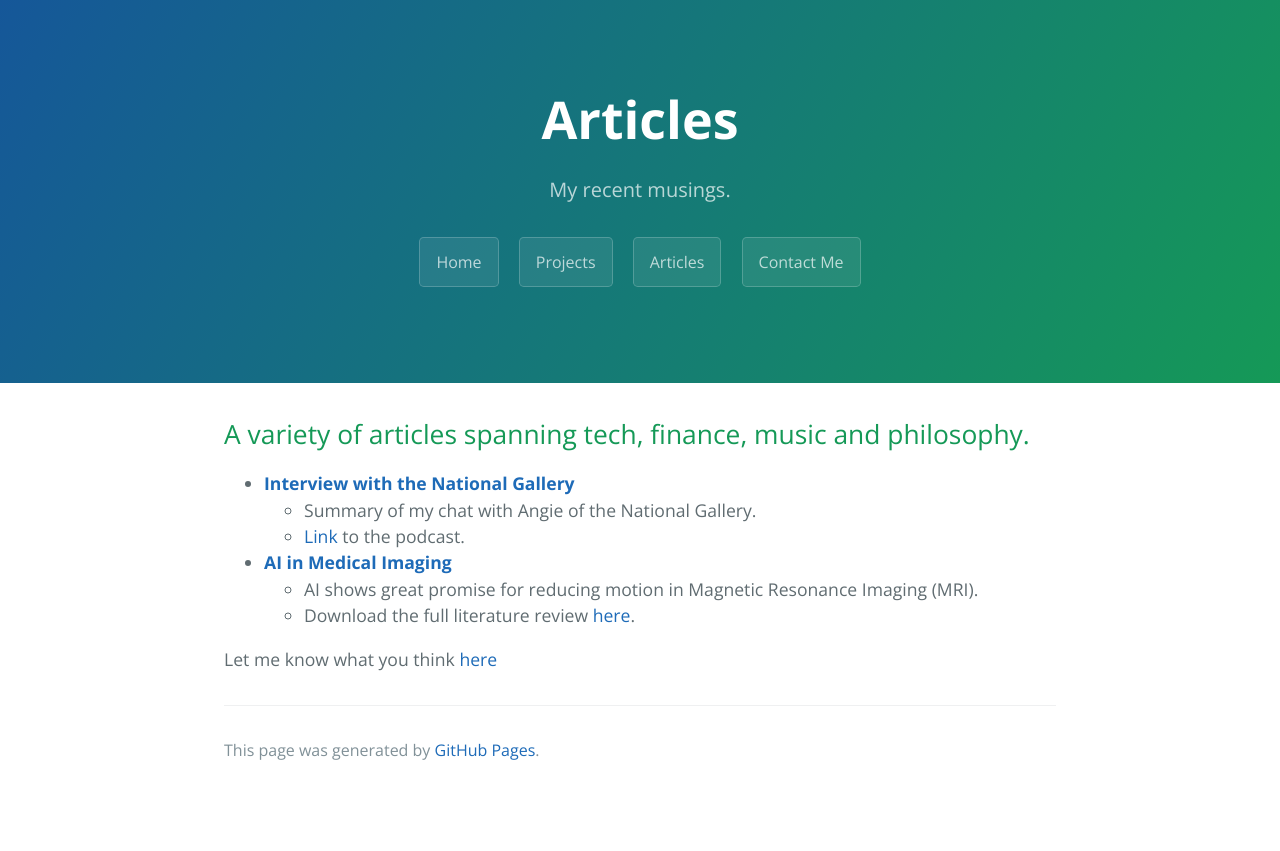
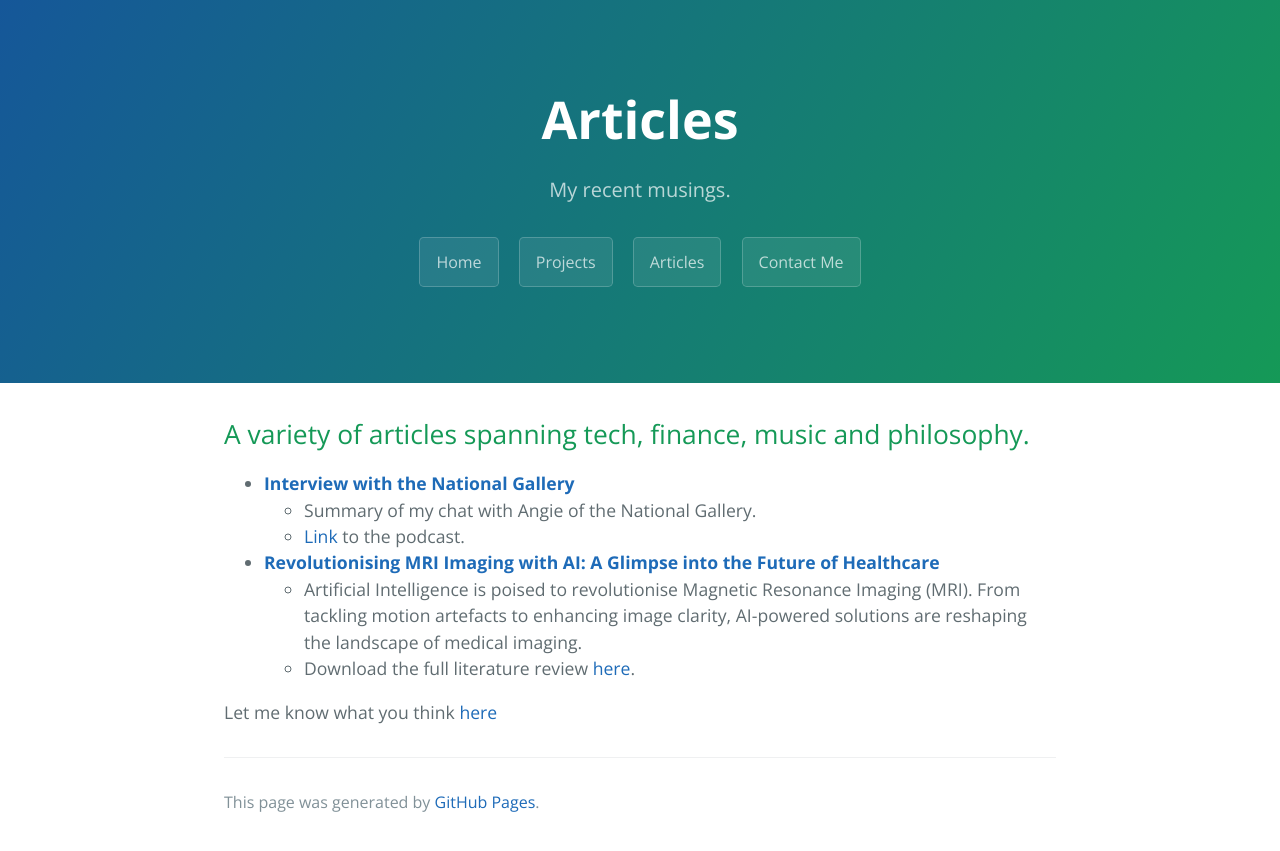
Before and after one commit to arelakaunu/arelakaunu.github.io, a Jekyll site: the page built from articles.md, in a window 1280 px wide. Shown: the top 851 px of the page. Built offline with Jekyll 4.4.1, drawn with Linux system fonts in a browser that asks for light colours.

Commit message:
Update articles.md

```diff
--- a/articles.md
+++ b/articles.md
@@ -10,8 +10,8 @@ description: My recent musings.
   - Summary of my chat with Angie of the National Gallery.
   - [Link](https://spotify.com) to the podcast.
 
-- [**AI in Medical Imaging**](/ai-medical.html)
-  - AI shows great promise for reducing motion in Magnetic Resonance Imaging (MRI).
+- [**Revolutionising MRI Imaging with AI: A Glimpse into the Future of Healthcare**](/ai-medical.html)
+  - Artificial Intelligence is poised to revolutionise Magnetic Resonance Imaging (MRI). From tackling motion artefacts to enhancing image clarity, AI-powered solutions are reshaping the landscape of medical imaging.
   - Download the full literature review [here](/Research Review.pdf).
 
 Let me know what you think [here](/contact.html)
```
